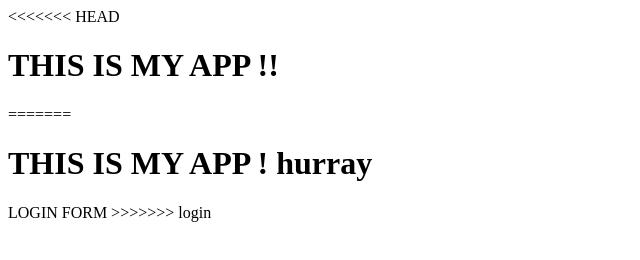
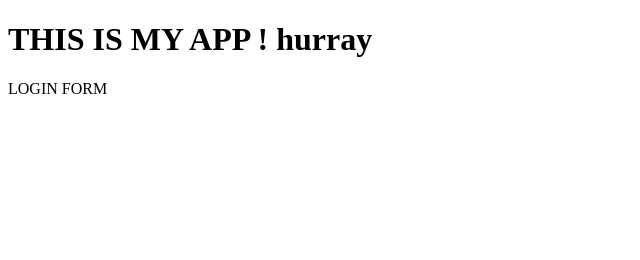
Before and after one commit to vatsal51/myappsample, a plain HTML site: page index.html in a window 1280 px wide. Shown: the whole page, without its empty margins (0-640 px from the left). Drawn offline with Linux system fonts and the light colour scheme.

Commit message:
login index form

```diff
--- a/index.html
+++ b/index.html
@@ -7,12 +7,7 @@
     <title>MyApp</title>
 </head>
 <body>
-<<<<<<< HEAD
-    <h1>THIS IS MY APP !! </h1>
-    <script src="app.js"></script>
-=======
     <h1>THIS IS MY APP ! hurray</h1>
     LOGIN FORM
->>>>>>> login
 </body>
 </html>
```
